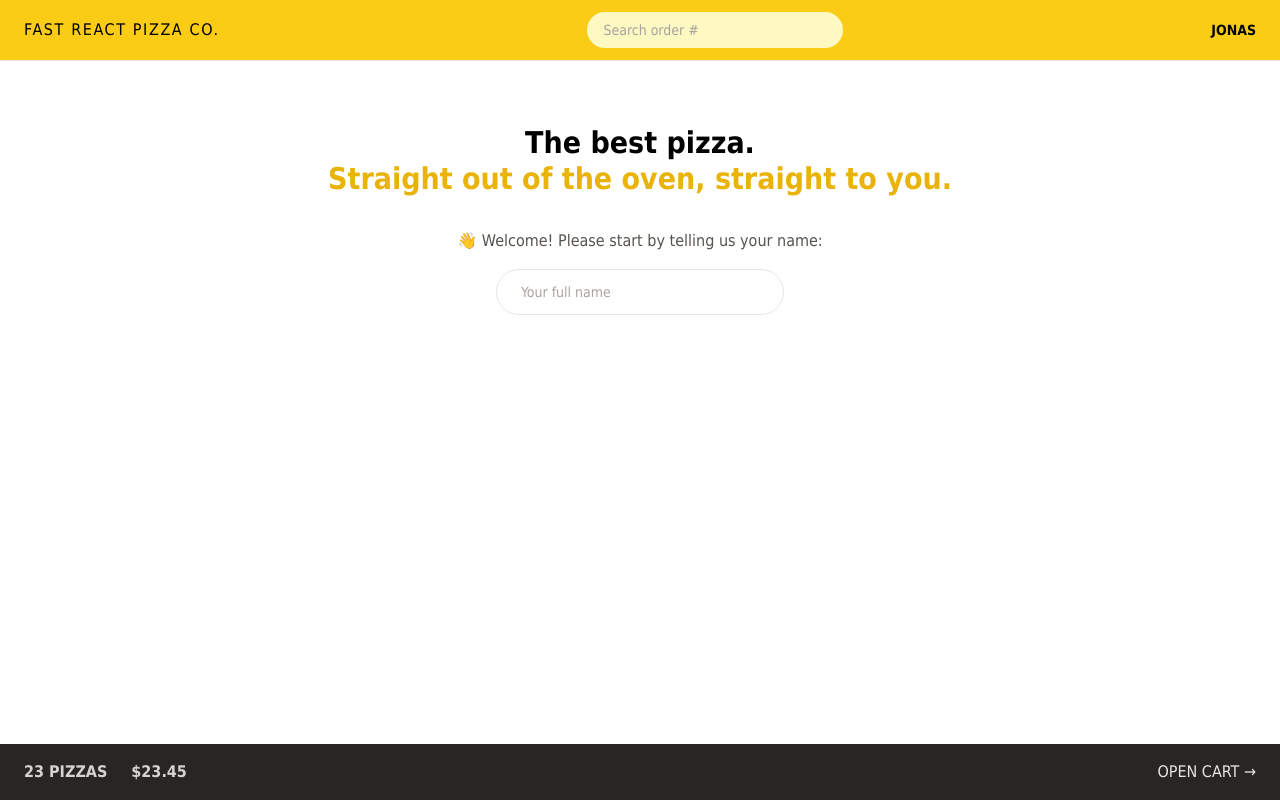
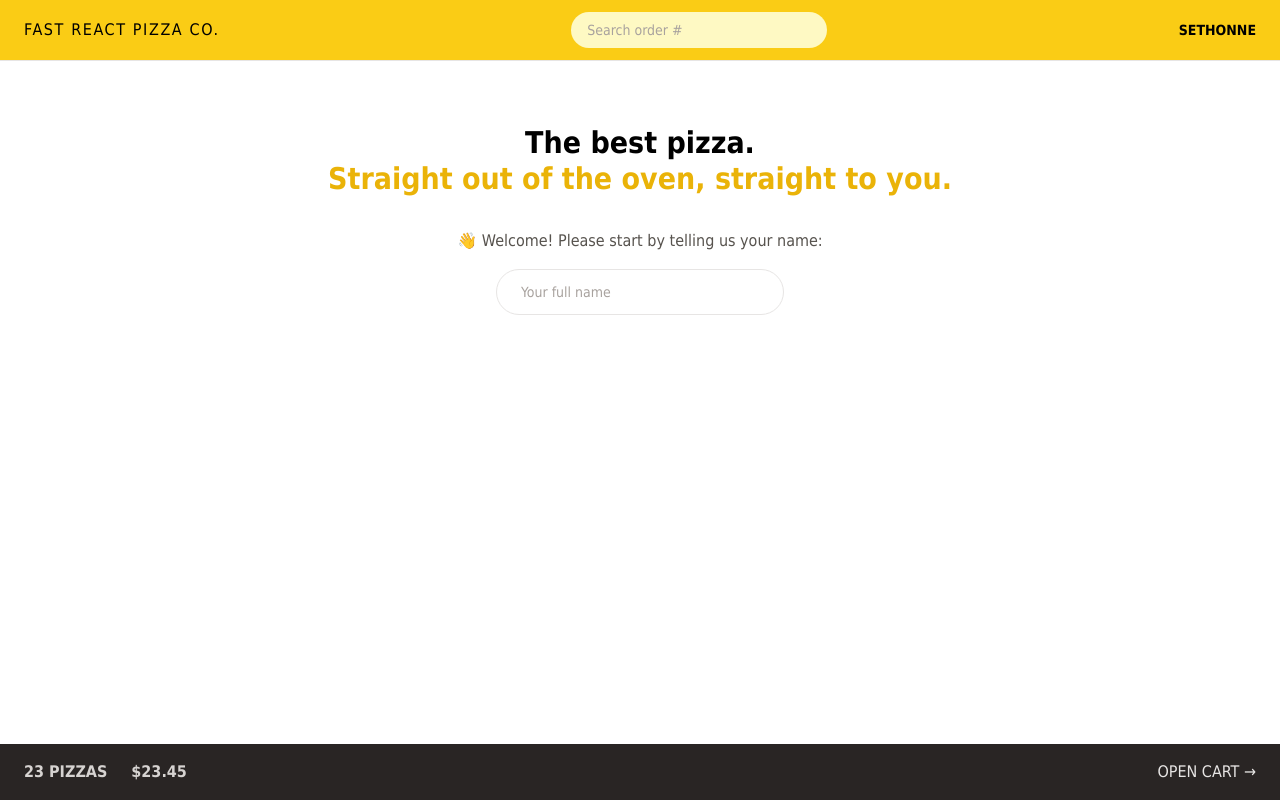
Before and after one commit to Samuel-Bonghanoy/Meshi, a React (Vite) app: page / in a window 1280 px wide. Built offline with nearby package versions, Linux system fonts and the light colour scheme.

Commit message:
feat: configured redux and redux toolkit

```diff
--- a/src/features/user/Username.jsx
+++ b/src/features/user/Username.jsx
@@ -1,5 +1,13 @@
+import { useSelector } from "react-redux";
+
 function Username() {
-  return <div className="hidden text-sm font-semibold md:block">Jonas</div>;
+  const username = useSelector((state) => state.user.username);
+
+  if (!username) return null;
+
+  return (
+    <div className="hidden text-sm font-semibold md:block">{username}</div>
+  );
 }
 
 export default Username;
--- a/src/features/user/userSlice.js
+++ b/src/features/user/userSlice.js
@@ -23,7 +23,7 @@ import { createSlice } from "@reduxjs/toolkit";
 // }
 
 const initialState = {
-  username: "",
+  username: "Sethonne",
 };
 
 const userSlice = createSlice({
--- a/src/main.jsx
+++ b/src/main.jsx
@@ -2,9 +2,13 @@ import React from "react";
 import ReactDOM from "react-dom/client";
 import App from "./App";
 import "./index.css";
+import { Provider } from "react-redux";
+import store from "./store";
 
 ReactDOM.createRoot(document.getElementById("root")).render(
   <React.StrictMode>
-    <App />
-  </React.StrictMode>
+    <Provider store={store}>
+      <App />
+    </Provider>
+  </React.StrictMode>,
 );
```
